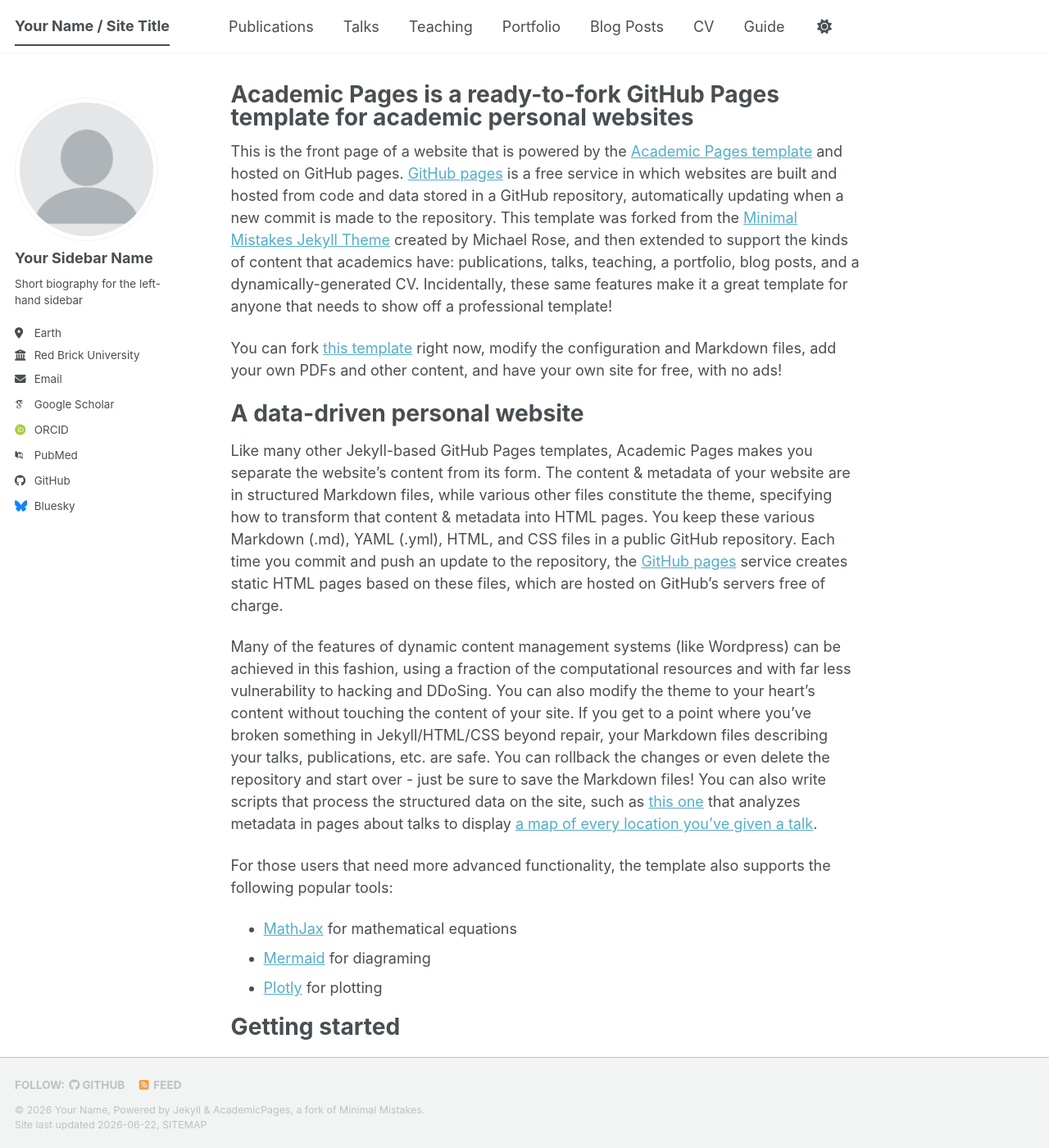
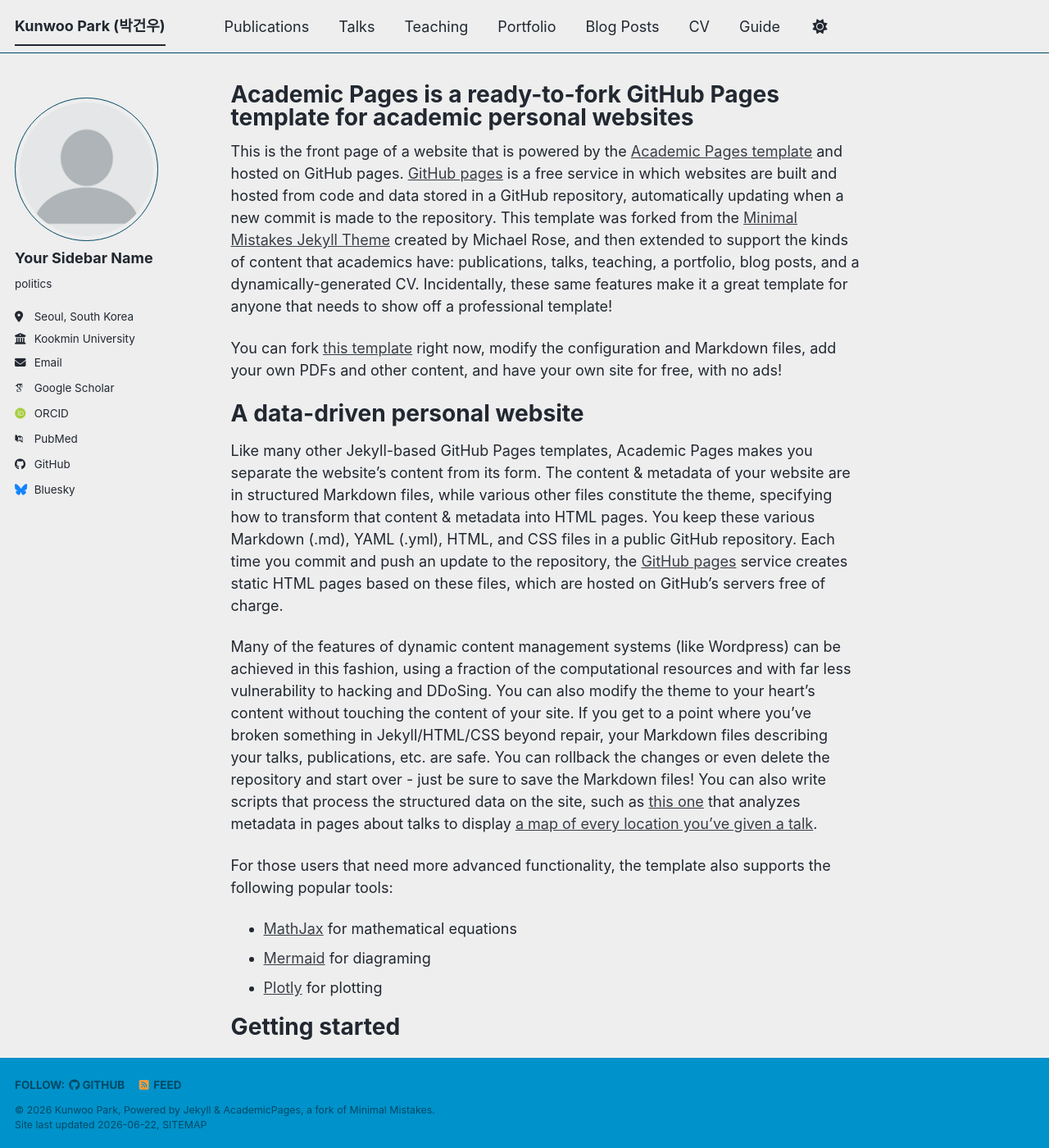
Before and after one commit to kunhailP/kunhailP.github.io, a Jekyll site: the page built from _pages/about.md, in a window 1280 px wide and 1400 px high. Shown: the whole window at 82% size. Built offline with Jekyll 4.4.1, drawn with Linux system fonts in a browser that asks for light colours; some web fonts are replaced; a script that is not in the unit is left out.

Commit message:
Modify site configuration and author details
Updated personal information and site settings.

```diff
--- a/_config.yml
+++ b/_config.yml
@@ -8,15 +8,15 @@
 
 # Basic Site Settings
 locale                   : "en-US"
-site_theme               : "default" # The available themes options are "default", "air", "sunrise", "mint", "dirt" and "contrast"
-title                    : "Your Name / Site Title"
+site_theme               : "air" # The available themes options are "default", "air", "sunrise", "mint", "dirt" and "contrast"
+title                    : "Kunwoo Park (박건우)"
 title_separator          : "-"
-name                     : &name "Your Name"
-description              : &description "Your Name's academic portfolio"   # Update this with a general description of your site, this is the default if not overridden by a page
-url                      : https://academicpages.github.io # The base hostname & protocol for your site e.g. "https://[your GitHub username].github.io",
+name                     : &name "Kunwoo Park"
+description              : &description "Computational social scientist — honest inference of latent structure"   # Update this with a general description of your site, this is the default if not overridden by a page
+url                      : "https://kunhailp.github.io" # The base hostname & protocol for your site e.g. "https://[your GitHub username].github.io",
                                                            # or if you already have some other page hosted on Github then use "https://[your GitHub username].github.io/[Your Repo Name]"
 baseurl                  : "" # the subpath of your site, e.g. "/blog"
-repository               : "academicpages/academicpages.github.io"
+repository               : "kunhailP/kunhailP.github.io"
 
 # Site Author - The following control what appear as part of the author content on the side bar.
 #               If a field is blank the icon and link will not appear, otherwise it will be shown.
@@ -26,22 +26,22 @@
   avatar           : "profile.png"
   name             : "Your Sidebar Name"
   pronouns         : # example: "she/her"
-  bio              : "Short biography for the left-hand sidebar"
-  location         : "Earth"
-  employer         : "Red Brick University"
+  bio              : "politics"
+  location         : "Seoul, South Korea"
+  employer         : "Kookmin University"
   uri              : # URL
-  email            : "none@example.org"
+  email            : "pkw31386094@gamil.com"
 
   # Academic websites
   academia         : # URL
   arxiv            : # URL - Update with the correct link to your profile
-  googlescholar    : "https://scholar.google.com/citations?user=PS_CX0AAAAAJ"
+  googlescholar    : ""
   inspire-hep      : # URL
   impactstory      : # URL
-  orcid            : "https://orcid.org/yourorcidurl"
+  orcid            : ""
   semantic         : # URL
   ssrn             : # URL
-  pubmed           : "https://www.ncbi.nlm.nih.gov/pubmed/?term=john+snow"
+  pubmed           : ""
   researchgate     : # URL
   scopus           : # URL
   zotero           : # URL
@@ -51,7 +51,7 @@
   bitbucket        : # Username - Update with your username on the site
   codepen          : # Username
   dribbble         : # Username
-  github           : "academicpages"
+  github           : "kunhailP"
   kaggle           : # Username
   stackoverflow    : # User number or user number and name (i.e., use "1" or "1/jeff-atwood")
 
```
